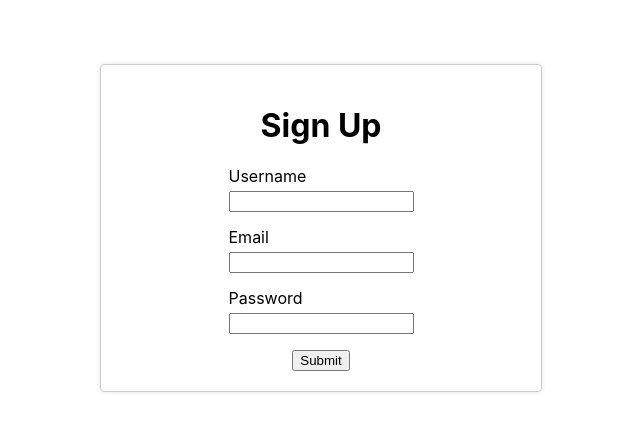
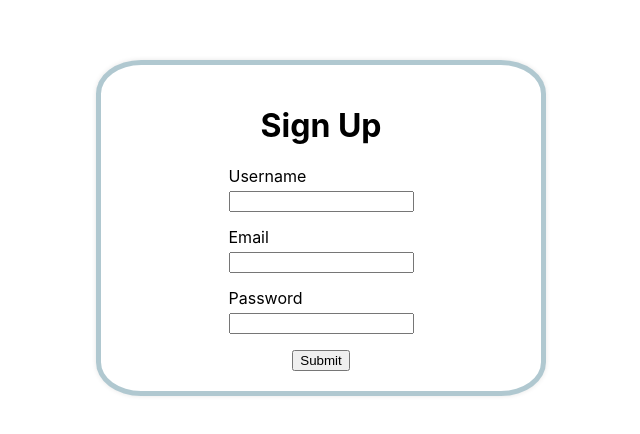
Before and after one commit to rmit-fwp-s2-23/cinema-website, a React (Create React App) app in the folder assignment1/: page / in a window 1280 px wide. Shown: the part 172-606 px from the top of the page, without its empty margins (319-959 px from the left). Built offline with nearby package versions, Linux system fonts and the light colour scheme.

Commit message:
change style

```diff
--- a/assignment1/src/Pages/register/Register.css
+++ b/assignment1/src/Pages/register/Register.css
@@ -12,8 +12,8 @@
     max-width: 400px;
     width: 100%;
     padding: 20px;
-    border: 1px solid #ccc;
-    border-radius: 4px;
+    border: 5px solid rgba(59, 119, 139, 0.4);
+    border-radius: 10%;
     box-shadow: 0px 0px 5px rgba(0, 0, 0, 0.1);
   }
 
```
